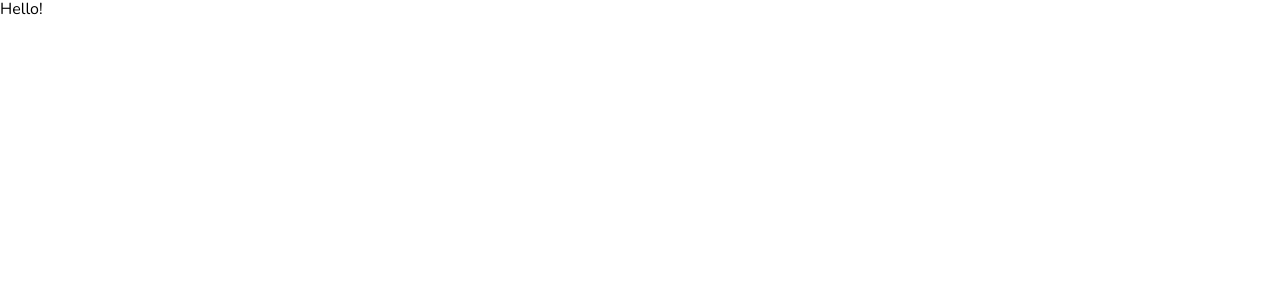
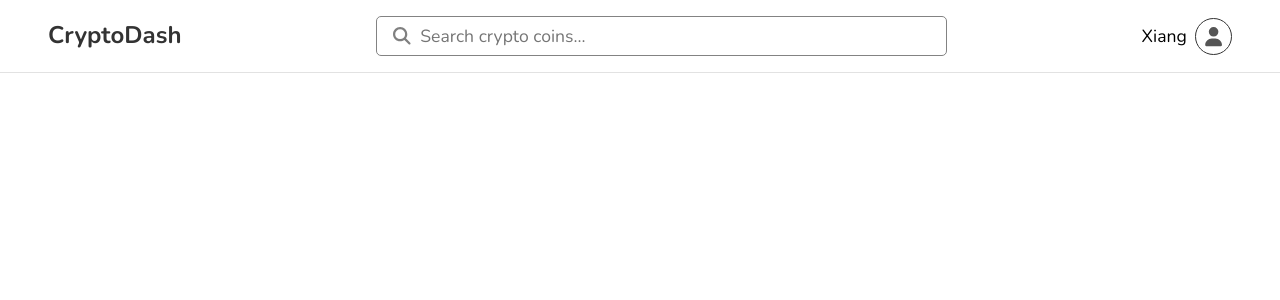
Before and after one commit to xli52/CryptoDash, a React (Create React App) app: page / in a window 1280 px wide. Shown: the top 300 px of the page. Built offline with nearby package versions, Linux system fonts and the light colour scheme.

Commit message:
finished basic navbar layout

```diff
--- a/package.json
+++ b/package.json
@@ -7,7 +7,9 @@
     "react": "^18.2.0",
     "react-dom": "^18.2.0",
     "react-scripts": "5.0.1",
-    "web-vitals": "^2.1.4"
+    "web-vitals": "^2.1.4",
+    "@fortawesome/free-solid-svg-icons": "^6.1.2",
+    "@fortawesome/react-fontawesome": "^0.2.0"
   },
   "scripts": {
     "start": "react-scripts start",
--- a/src/App.js
+++ b/src/App.js
@@ -1,10 +1,9 @@
 import React from "react";
+import Nav from "./components/Nav";
 
 function App() {
   return (
-    <div className="App">
-      Hello!
-    </div>
+      <Nav />
   );
 }
 
--- /dev/null
+++ b/src/components/Nav.jsx
@@ -0,0 +1,37 @@
+import React, { useState } from "react";
+import './Nav.scss';
+import { FontAwesomeIcon } from '@fortawesome/react-fontawesome';
+import {faSearch, faU, faUser} from '@fortawesome/free-solid-svg-icons';
+
+export default function Nav() {
+
+  const [value, setValue] = useState();
+
+  function handleSubmit(e) {
+    e.preventDefault();
+  }
+
+  function handleChange(e) {
+    setValue(e.target.value);
+  }
+
+  return (
+    <nav className="navbar">
+      <div className="logo">CryptoDash</div>
+        <form className="searchbar" onSubmit={handleSubmit}>
+          <FontAwesomeIcon icon={faSearch} className="searchbar-icon" />
+          <input
+            className="searchbar-input"
+            type="text"
+            value={value}
+            onChange={handleChange}
+            placeholder="Search crypto coins..."
+          />
+        </form>
+      <div className="menu">
+        <div className="menu-username">Xiang</div>
+        <FontAwesomeIcon icon={faUser} className="menu-profile" />
+      </div>
+    </nav>
+  );
+}
--- /dev/null
+++ b/src/components/Nav.scss
@@ -0,0 +1,68 @@
+.navbar {
+  // Position nav bar at the top of screen
+  position:absolute;
+  top:0%;
+  width: 100%;
+  z-index: 9;
+
+  // Align nav bar items
+  display: flex;
+  justify-content: space-between;
+  align-items: center;
+
+  padding: 1rem 3rem;
+  border-bottom: 1px solid #E2E2E2;
+
+  .logo {
+    cursor: pointer;
+    font-size: 1.5rem;
+    font-weight: 700;
+    color: #333;
+  }
+
+  .searchbar {
+    border-radius: 5px;
+    display: flex;
+    flex-direction: row;
+    justify-content: space-between;
+    align-items: center;
+    padding: 0.5rem 1rem;
+    border: solid 1px rgb(131, 131, 131);
+
+    &-icon {
+      font-size: 1.1rem;
+      margin-right: 0.5rem;
+      color: gray;
+    }
+
+    &-input {
+      font-size: 1.1rem;
+      width: 40vw;
+      border: none;
+
+      &:focus{
+        outline: none;
+      }
+    }
+  }
+
+  .menu {
+    display: flex;
+    flex-direction: row;
+    align-items: center;
+
+    &-username {
+      margin-right: 0.5rem;
+      font-size: 1.1rem;
+    }
+
+    &-profile {
+      width: 1.2rem;
+      height: 1.2rem;
+      padding: 0.5rem;
+      border-radius: 50%;
+      color: #555;
+      border: solid 1px #333;
+    }
+  }
+}
```
Also changed, not shown: 1 other file (tests, documents, lock files or other folders).
